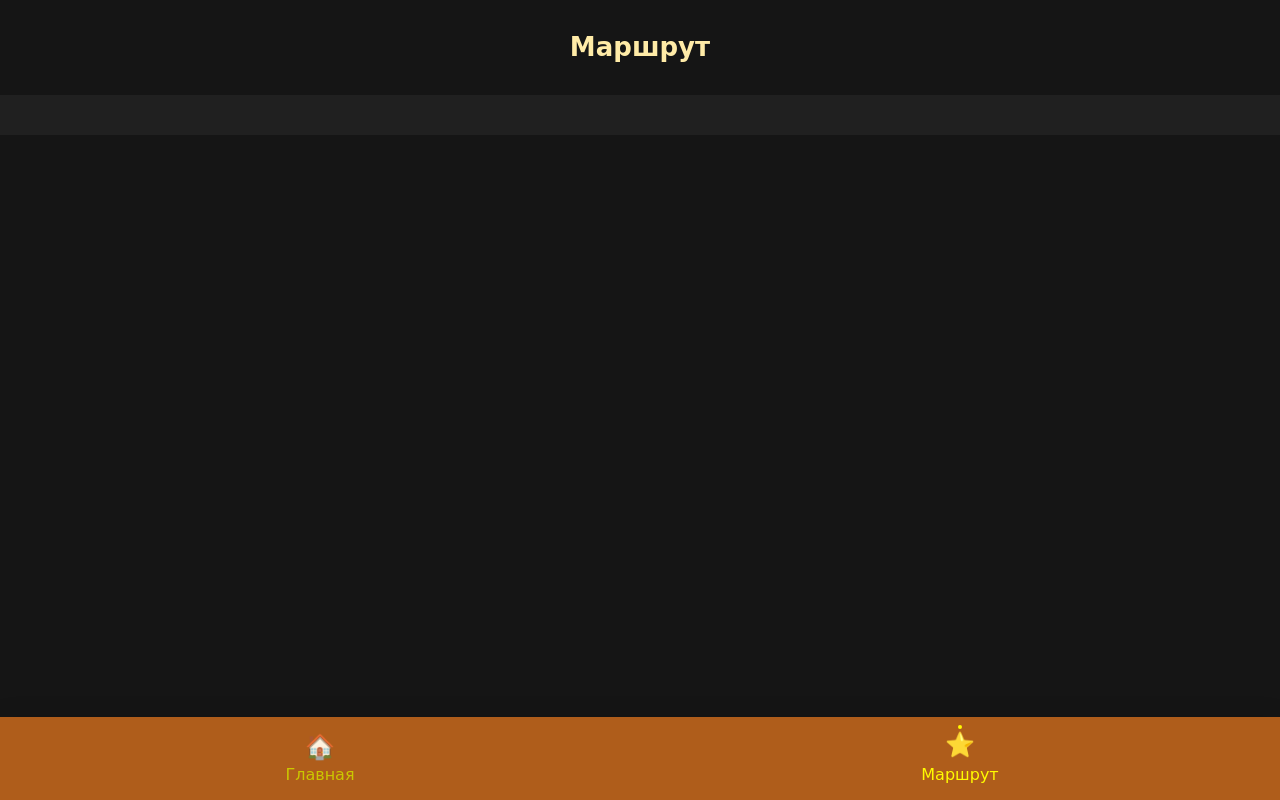
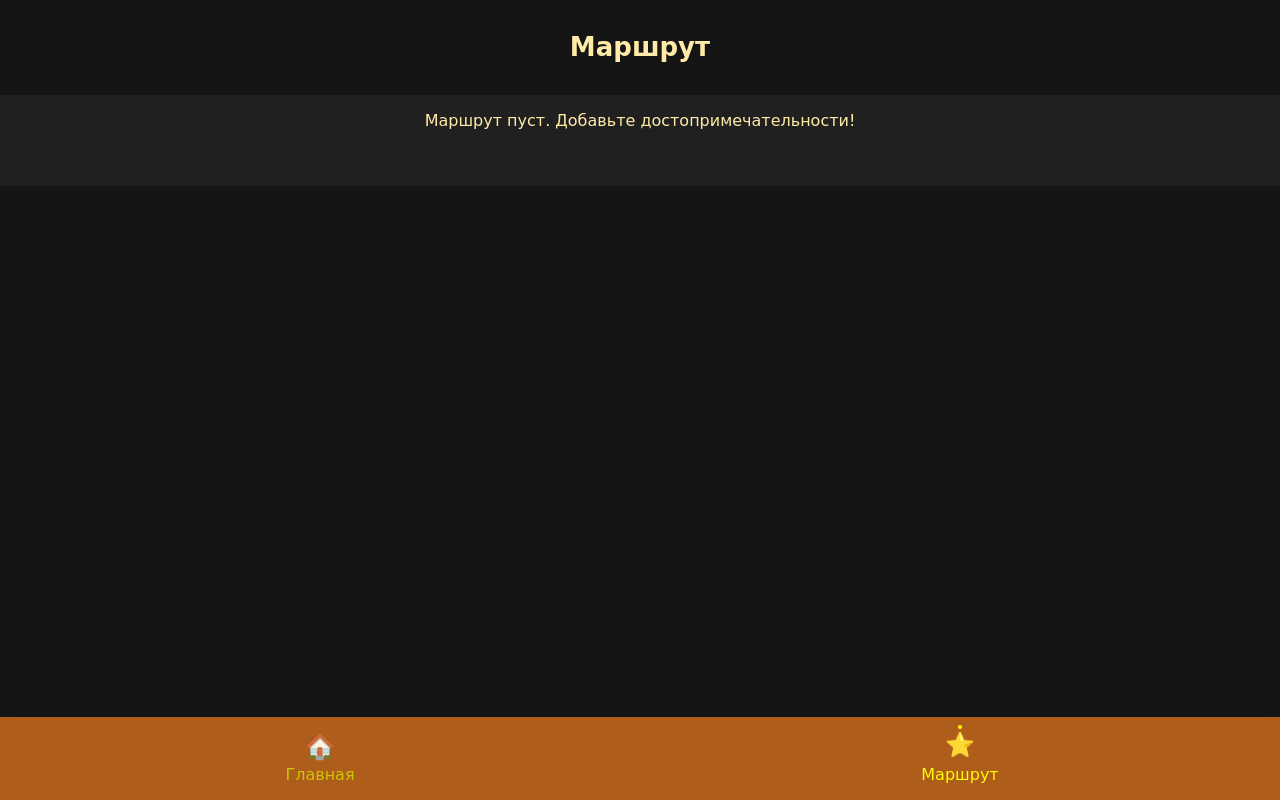
Before and after one commit to Marlad1/Tur, a React (Create React App) app in the folder app/: page /route in a window 1280 px wide. Built offline with nearby package versions, Linux system fonts and the light colour scheme.

Commit message:
решена проблема с добавлением карточки

```diff
--- a/app/src/components/item/item.jsx
+++ b/app/src/components/item/item.jsx
@@ -11,7 +11,8 @@ function ItemInfo({
   description,
   price,
   className = '',
-  isFavorite=false
+  isFavorite=false,
+	isAdded=false
 }) {
 	const addToRoutes = () => {
 		const item = {
@@ -44,7 +45,9 @@ function ItemInfo({
 
       <div className="item-footer">
         {price && <span className="item-price">{price} ₽</span>}
-				<Button text="Добавить в маршрут" onClick={addToRoutes} />
+				{!isAdded && (
+					<Button text="Добавить в маршрут" onClick={addToRoutes} />
+				)}
       </div>
     </div>
   );
--- a/app/src/pages/routePage/RoutePage.jsx
+++ b/app/src/pages/routePage/RoutePage.jsx
@@ -19,7 +19,10 @@ const RoutePage = () => {
         </div>
       </header>
       <div className="items-container">
-     		{routes.map((item) => {
+				{routes.length === 0 ? (
+					<p>Маршрут пуст. Добавьте достопримечательности!</p>
+				) : (
+					routes.map((item) => (
 						<ItemInfo
           		key={item.id}
 							id={item.id}
@@ -29,8 +32,10 @@ const RoutePage = () => {
           		price={item.price}
           		onSale={item.onSale}
           		rating={item.rating}
+							isAdded={true}
           		className={item.onSale ? 'sale-item' : ''} />
-				})}
+						))
+					)}
     	</div>
     </div>
 	);
```
Lines whose indentation alone changed are shown as unchanged.
